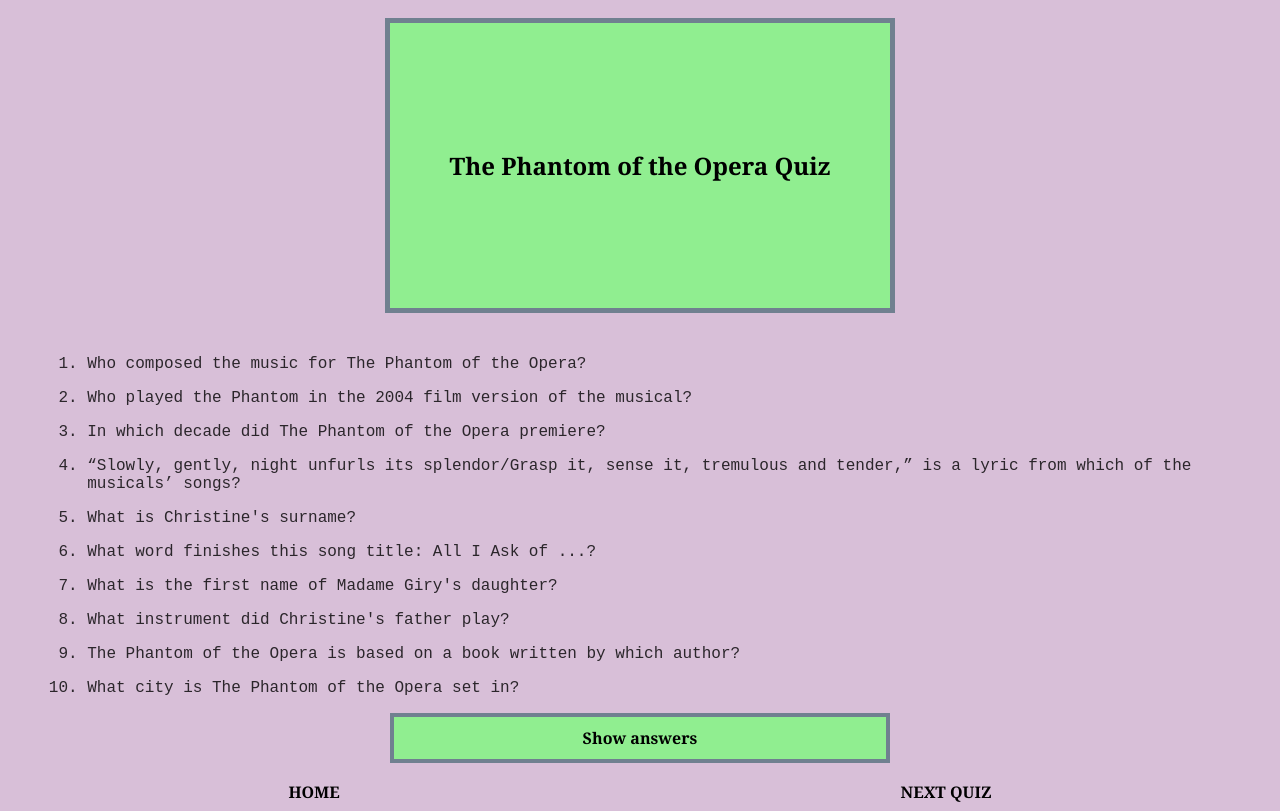
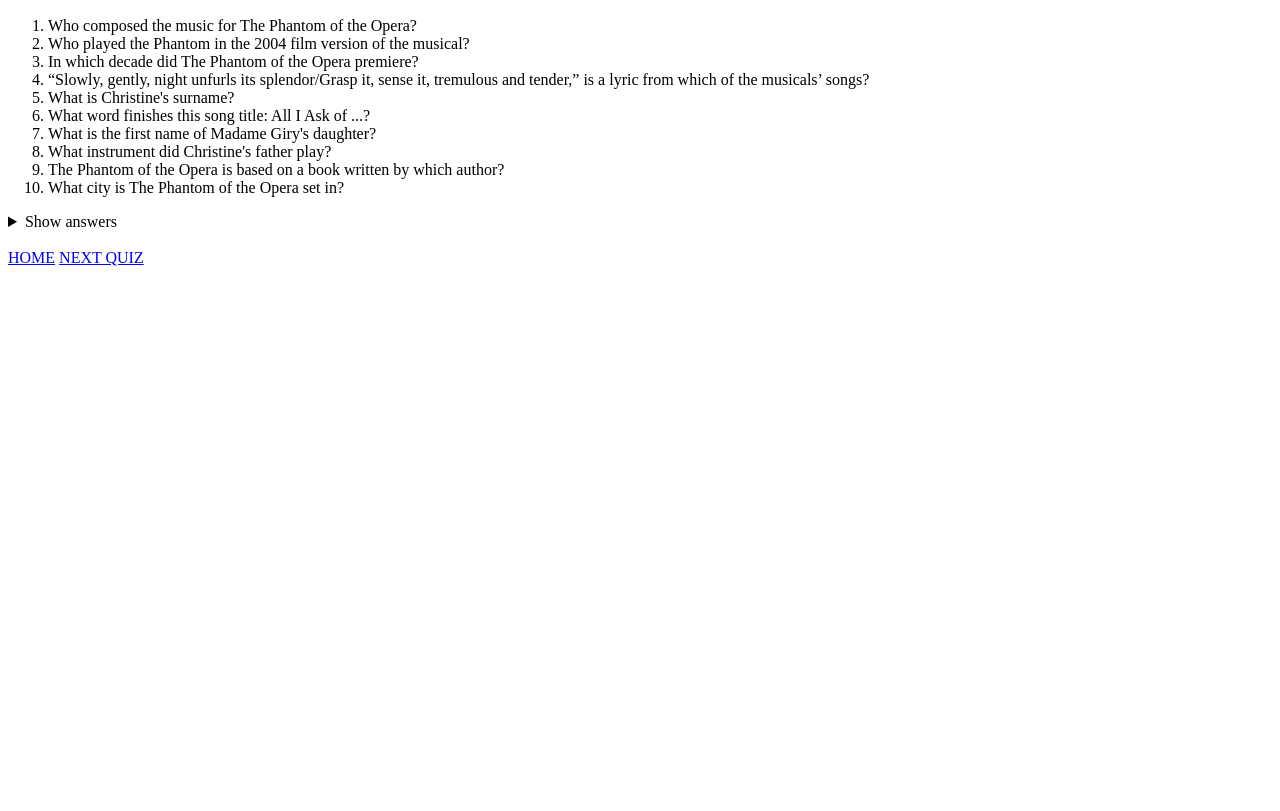
Before and after one commit to 321jellyfish/free-musicals-quizzes, a plain HTML site: page andrew-lloyd-webber/phantom-of-the-opera.html in a window 1280 px wide. Shown: the part 110-921 px from the top of the page. After the commit the page ends 800 px from the top, so only its background shows below. Drawn offline with Linux system fonts and the light colour scheme.

Commit message:
Delete unnecessary stylesheet, change spelling mistake in six-the-musical-html

```diff
--- a/style2.css
+++ /dev/null
@@ -1,140 +0,0 @@
-
-/* || GENERAL STYLES */
-body {
-    font-family: 'Courier New', Courier, monospace;
-    background-color: thistle;
-    color: black;
-}
-
-h1 {
-    text-align: center;
-    font-family: Cambria, Cochin, Georgia, Times, 'Times New Roman', serif;
-    font-weight: bold;
-    font-size: xx-large;
-    margin-bottom: 5%;
-}
-
-ul {
-    list-style: none;
-    text-align: left;
-    padding-inline-start: 20px;
-    font-family: 'Courier New', Courier, monospace;
-    margin-left: 15%;
-    list-style:square;
-
-}
-
-li {
-    margin: 16px;
-}
-
-details {
-    text-align: center;
-}
-
-h2 {
-    background-color: lightgreen;
-    border: 5px solid slategray;
-    margin: 5%;
-    margin-bottom: 0%;
-    font-family: Cambria, Cochin, Georgia, Times, 'Times New Roman', serif;
-    padding-top: 10%;
-    padding-bottom: 10%;
-    text-align: center;
-}
-
-.button {
-    background-color: lightgreen;
-    border: 4px solid slategray;
-    padding: 2%;
-    font-family: Cambria, Cochin, Georgia, Times, 'Times New Roman', serif;
-    font-weight: bold;
-}
-summary {
-    list-style: none;
-}
-
-details summary {
-    cursor: pointer;
-  }
-
-a:link {
-    color: black;
-    text-decoration: none;
-
-}
-a:visited {
-    color: black;
-    text-decoration: none;
-  }
-
-
-/* || QUIZ PAGE STYLES */
-
-.answers-summary {
-    height: 0px;
-    font-family: 'Courier New', Courier, monospace;
-}
-
-.questions-and-answers {
-    text-align: left;
-    padding-top: 2%;
-    min-width: auto;
-    margin: auto;
-    border-radius: 5px;
-    position: relative;
-    margin-bottom: 5%;
-    margin-left: 0%;
-    margin-right: 0%;
-    opacity: 0.8;
-    font-family: 'Courier New', Courier, monospace;
-    padding-left: 5%;
-}
-
-/* || QUIZ PAGE NAVIGATION */
-
-nav {
-    display: flex;
-    align-items: center;
-    justify-content: space-around;
-    font-weight: bold;
-    font-family: Cambria, Cochin, Georgia, Times, 'Times New Roman', serif;
-}
-
-article {
-    display: flex;
-    flex-flow: column;
-}
-
-
-@media (max-width: 400px) {
-    body {
-        background-color: white;
-    }
-}
-
-@media (min-width: 401px) {
-    body {
-        background-color: thistle;
-        text-align:center;
-    }
-    article {
-
-        text-align:center;
-    }
-    details {
-        max-width: 500px;
-        text-align: center;
-        margin: auto;
-    }
-    .quiz-page-title {
-        max-width: 500px;
-        text-align: center;
-        margin: auto;
-    }
-    .questions-and-answers {
-        margin: auto;
-    }
-
-
-}
```
Also changed, not shown: index.html (+2 -4 lines), modern-musicals/six-the-musical.html (+1 -1 lines).
